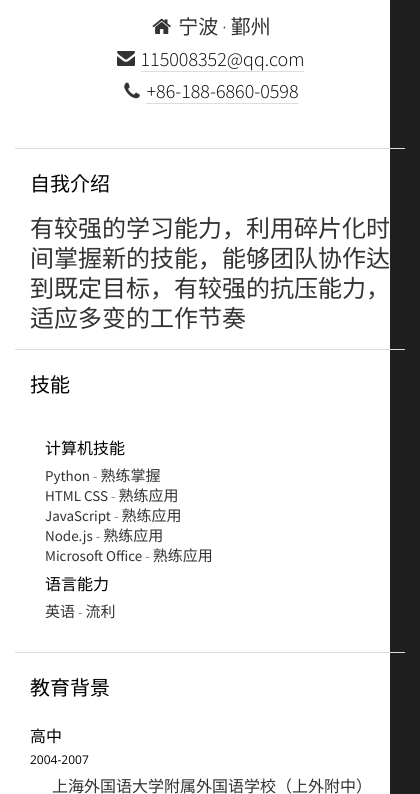
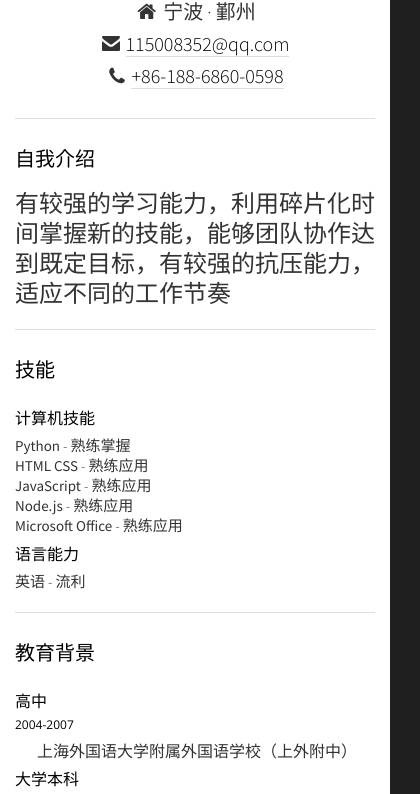
Before and after one commit to lanceshao/Resume, a plain HTML site: page index.html in a window 390 px wide. Shown: the part 184-978 px from the top of the page, 420 px wide, since content can reach past the window. Drawn offline with nearby package versions, Linux system fonts and the light colour scheme.

Commit message:
Changes to be committed: 	modified:   assets/css/style.css 	modified:   index.html

```diff
--- a/assets/css/style.css
+++ b/assets/css/style.css
@@ -156,17 +156,13 @@ img {
   }
 }
 @media (max-width: 480px) {
-  .row-fluid {
-    padding: 15px;
-  }
+
   .container {
     padding: 15px ;
   }
 }
 @media (max-width: 320px) {
-  .row-fluid {
-    padding-left: 15px;
-  }
+
   .container {
     padding: 15px ;
   }
--- a/index.html
+++ b/index.html
@@ -52,7 +52,7 @@
 					<h3>自我介绍</h3>
 				</header>
 				<div class="span9 ">
-					<p class="welcome">有较强的学习能力，利用碎片化时间掌握新的技能，能够团队协作达到既定目标，有较强的抗压能力，适应多变的工作节奏<br>
+					<p class="welcome">有较强的学习能力，利用碎片化时间掌握新的技能，能够团队协作达到既定目标，有较强的抗压能力，适应不同的工作节奏<br>
 				</div>
 			</article>
 
```
